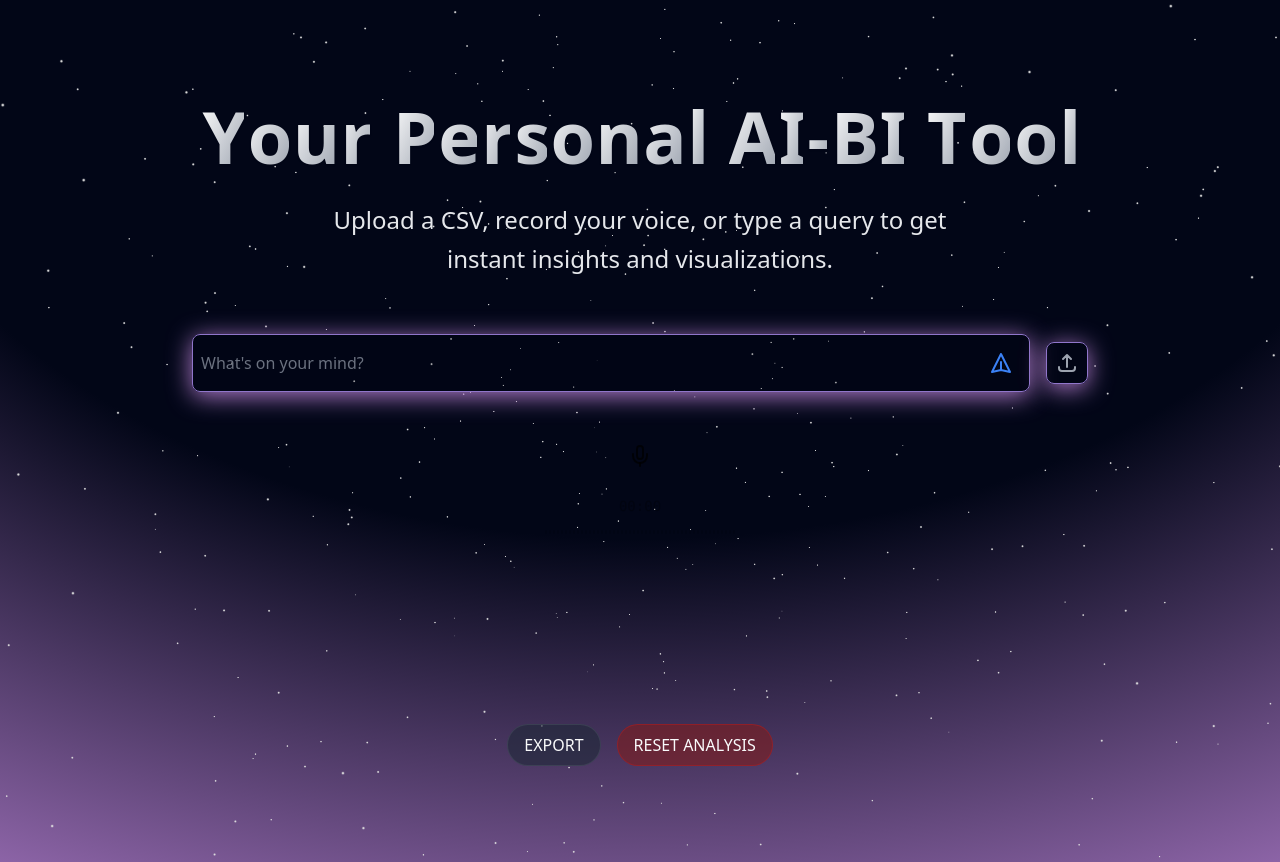
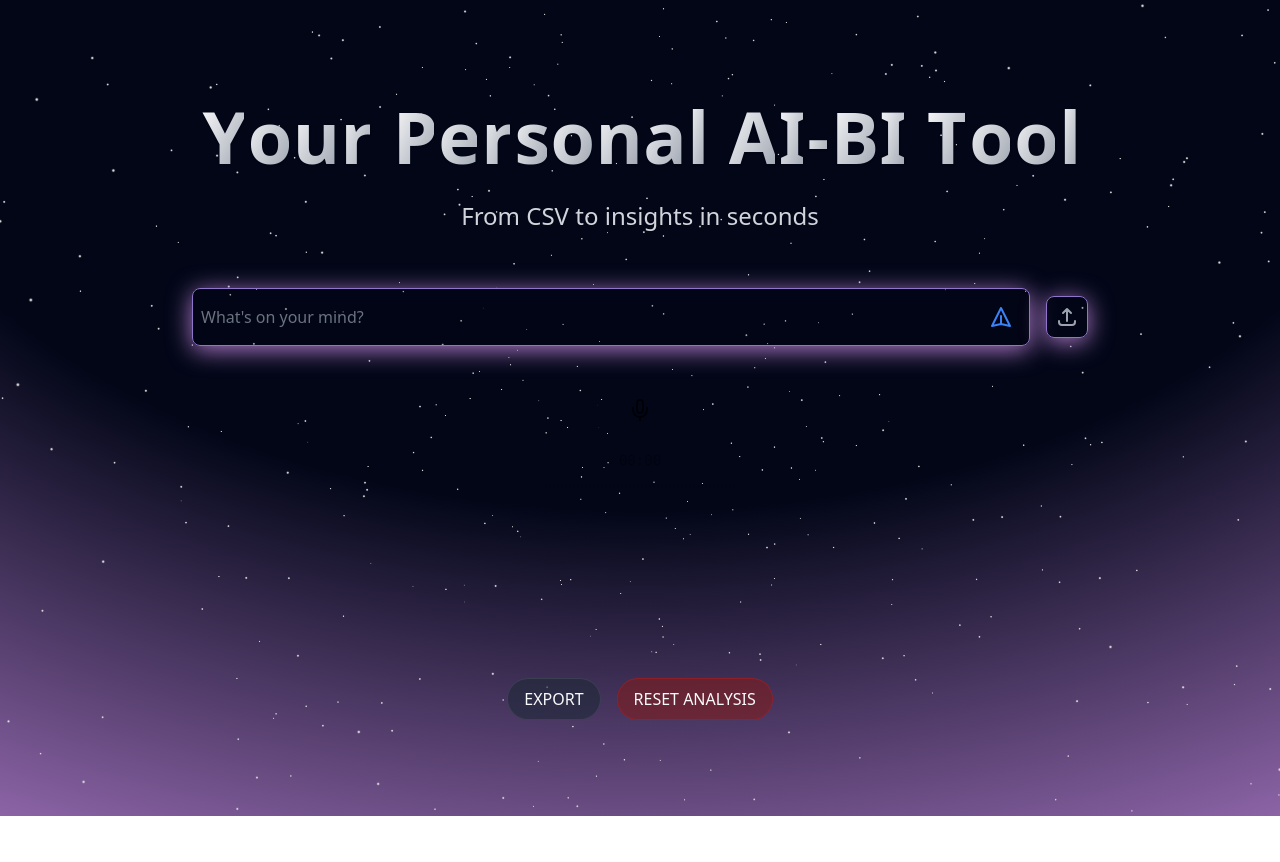
Before and after one commit to sachinjain3677/ai-analytics-ui, a React (Create React App) app: page / in a window 1280 px wide. After the commit the page ends 816 px from the top, so only its background shows below. Built offline with nearby package versions, Linux system fonts and the light colour scheme.

Commit message:
Add rolling text

```diff
--- a/package.json
+++ b/package.json
@@ -11,6 +11,7 @@
     "@testing-library/react": "^16.3.0",
     "@testing-library/user-event": "^13.5.0",
     "axios": "^1.12.2",
+    "class-variance-authority": "^0.7.1",
     "clsx": "^2.1.1",
     "framer-motion": "^12.23.16",
     "lucide-react": "^0.544.0",
--- /dev/null
+++ b/src/components/ui/badge.js
@@ -0,0 +1,31 @@
+import * as React from "react";
+import { cva } from "class-variance-authority";
+import { cn } from "../../lib/utils";
+
+const badgeVariants = cva(
+  "inline-flex items-center rounded-full border px-2.5 py-0.5 text-xs font-semibold transition-colors focus:outline-none focus:ring-2 focus:ring-ring focus:ring-offset-2",
+  {
+    variants: {
+      variant: {
+        default:
+          "border-transparent bg-primary text-primary-foreground hover:bg-primary/80",
+        secondary:
+          "border-transparent bg-secondary text-secondary-foreground hover:bg-secondary/80",
+        destructive:
+          "border-transparent bg-destructive text-destructive-foreground hover:bg-destructive/80",
+        outline: "text-foreground",
+      },
+    },
+    defaultVariants: {
+      variant: "default",
+    },
+  }
+);
+
+function Badge({ className, variant, ...props }) {
+  return (
+    <div className={cn(badgeVariants({ variant }), className)} {...props} />
+  );
+}
+
+export { Badge, badgeVariants };
--- /dev/null
+++ b/src/components/ui/text-loop-demo.js
@@ -0,0 +1,29 @@
+"use client";
+
+import * as React from "react";
+import { TextLoop } from "./text-loop";
+
+export function BasicDemo() {
+  return (
+    <div className="flex justify-center text-xl md:text-2xl text-gray-300 font-medium">
+      <TextLoop>
+        {[
+          "Ask questions, get insights instantly",
+          "Upload your data, unlock hidden stories",
+          "From CSV to insights in seconds",
+          "Your data, now conversational",
+          "Talk to your data with voice queries",
+          "No SQL needed — just natural language",
+          "AI-powered visualizations at your fingertips",
+          "Transform data into decisions",
+          "Dashboards are old — meet conversational BI",
+          "Data analysis made effortless with AI"
+        ].map((text) => (
+          <span key={text} className="block text-left">
+            {text}
+          </span>
+        ))}
+      </TextLoop>
+    </div>
+  );
+}
--- /dev/null
+++ b/src/components/ui/text-loop.js
@@ -0,0 +1,52 @@
+'use client';
+import { cn } from '../../lib/utils';
+import { motion, AnimatePresence } from 'framer-motion';
+import { useState, useEffect, Children } from 'react';
+
+export function TextLoop({
+  children,
+  className,
+  interval = 2,
+  transition = { duration: 0.3 },
+  variants,
+  onIndexChange,
+}) {
+  const [currentIndex, setCurrentIndex] = useState(0);
+  const items = Children.toArray(children);
+
+  useEffect(() => {
+    const intervalMs = interval * 1000;
+
+    const timer = setInterval(() => {
+      setCurrentIndex((current) => {
+        const next = (current + 1) % items.length;
+        onIndexChange?.(next);
+        return next;
+      });
+    }, intervalMs);
+    return () => clearInterval(timer);
+  }, [items.length, interval, onIndexChange]);
+
+  const motionVariants = {
+    initial: { y: 20, opacity: 0 },
+    animate: { y: 0, opacity: 1 },
+    exit: { y: -20, opacity: 0 },
+  };
+
+  return (
+    <div className={cn('relative inline-block whitespace-nowrap', className)}>
+      <AnimatePresence mode='popLayout' initial={false}>
+        <motion.div
+          key={currentIndex}
+          initial='initial'
+          animate='animate'
+          exit='exit'
+          transition={transition}
+          variants={variants || motionVariants}
+        >
+          {items[currentIndex]}
+        </motion.div>
+      </AnimatePresence>
+    </div>
+  );
+}
--- a/src/pages/Home.js
+++ b/src/pages/Home.js
@@ -15,6 +15,7 @@ import UploadButton from '../components/UploadButton';
 import ResultCarousel from '../components/ResultCarousel';
 import { AIVoiceInput } from '../components/ui/ai-voice-input';
 import { GradualSpacing } from '../components/ui/gradual-spacing';
+import { BasicDemo as TextLoopDemo } from '../components/ui/text-loop-demo';
 import AttachmentPill from '../components/AttachmentPill';
 
 const COLORS_TOP = ["#13FFAA", "#1E67C6", "#CE84CF", "#DD335C"];
@@ -141,9 +142,9 @@ const Home = () => {
           className="font-display bg-gradient-to-br from-white to-gray-400 bg-clip-text text-center text-3xl font-bold tracking-tighter text-transparent sm:text-5xl md:text-7xl md:leading-[5rem]"
           text="Your Personal AI-BI Tool"
         />
-        <p className="my-6 max-w-2xl text-center text-lg font-medium leading-relaxed md:text-xl md:leading-relaxed lg:text-2xl lg:leading-relaxed text-gray-200">
-          Upload a CSV, record your voice, or type a query to get instant insights and visualizations.
-        </p>
+        <div className="my-6">
+          <TextLoopDemo />
+        </div>
 
         <div className="w-full mt-8">
           <div className="flex items-center justify-center w-full max-w-4xl mx-auto mb-4">
```
Also changed, not shown: 1 other file (tests, documents, lock files or other folders).
